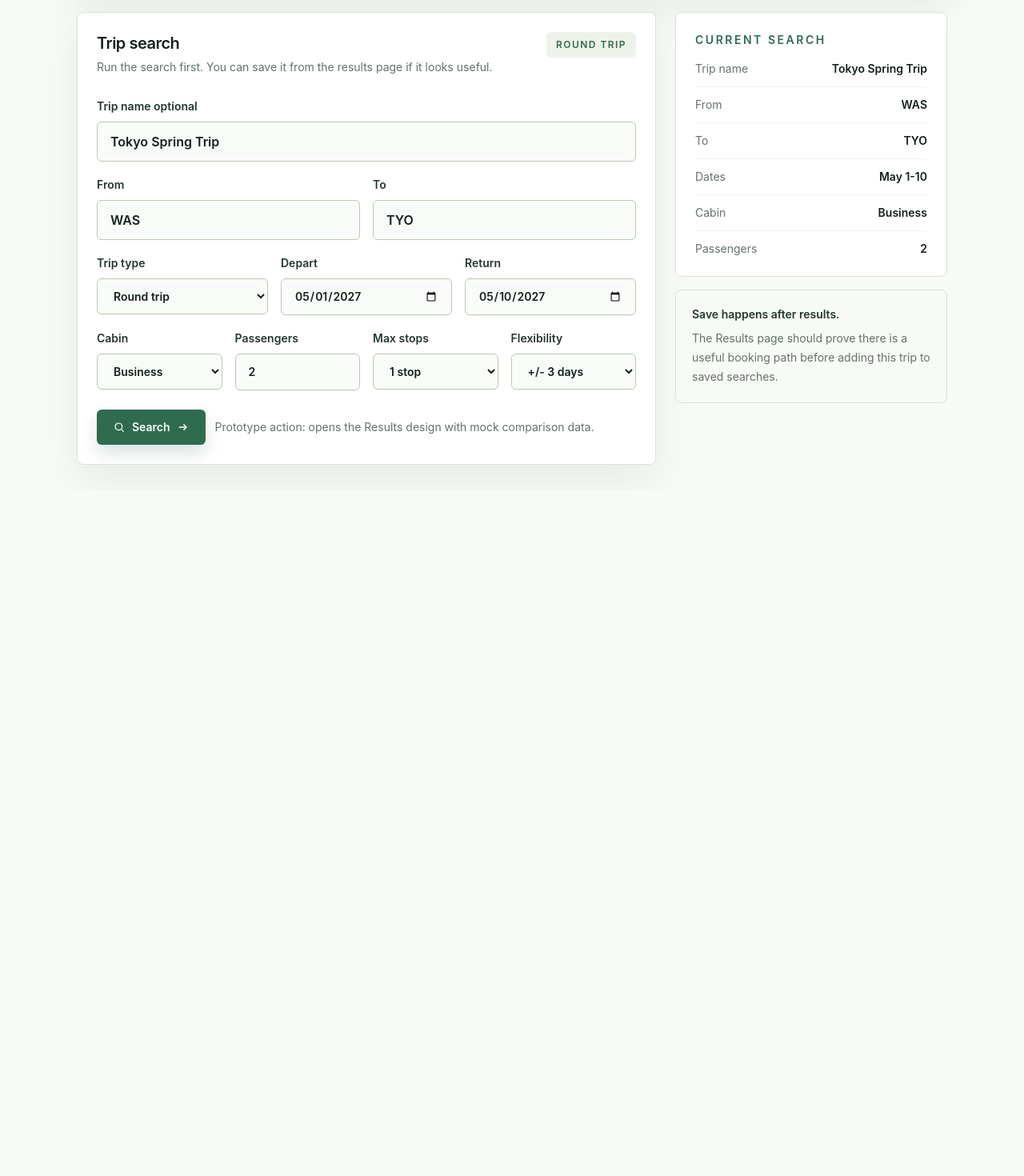
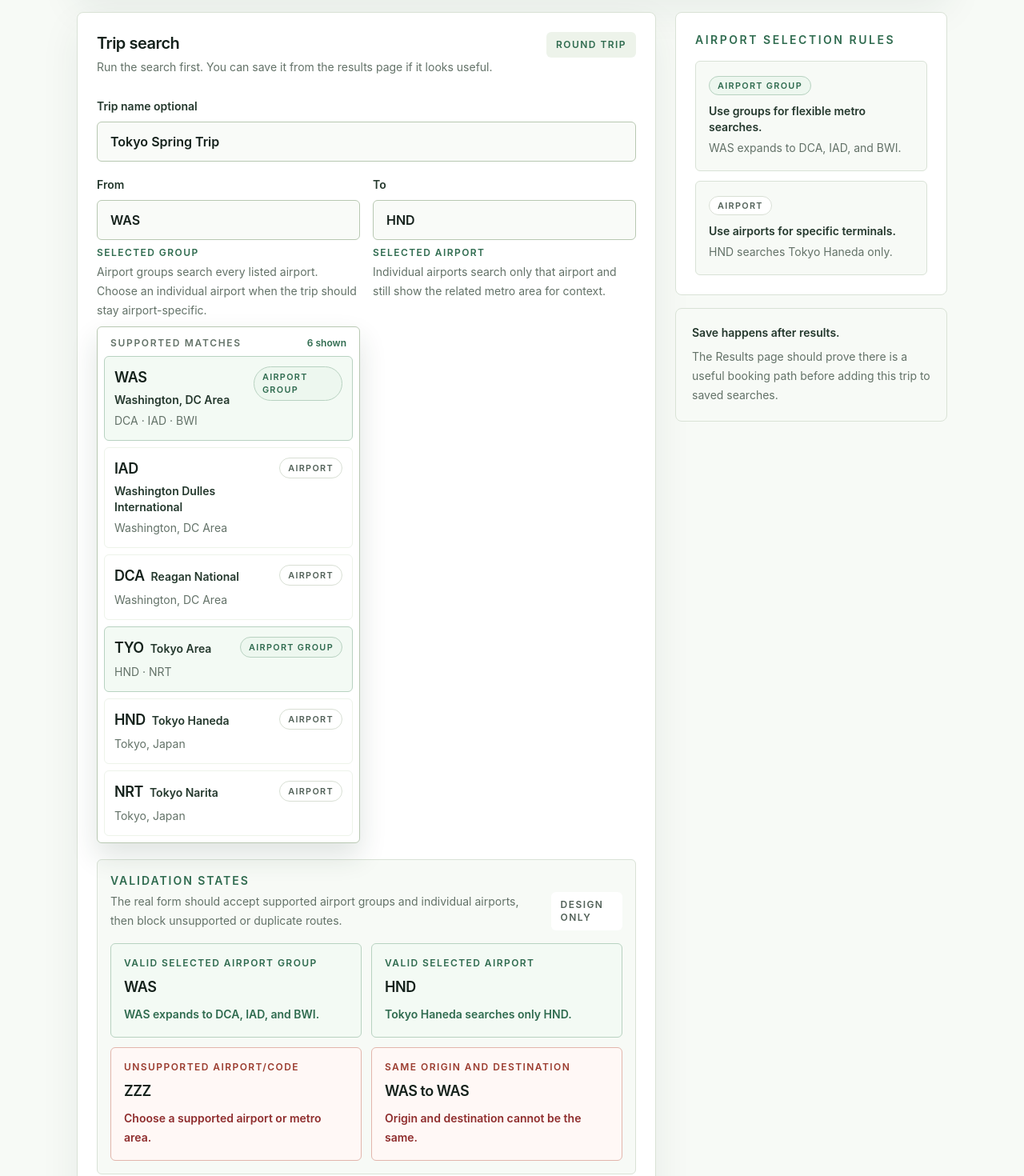
Before and after one commit to cgradbad89/WDNNSP, a Next.js app: page /design/search in a window 1280 px wide. Shown: the part 320-1790 px from the top of the page at 80% size. Before the commit the page ends 933 px from the top, so only its background shows below. Built offline with nearby package versions, Linux system fonts and the light colour scheme.

Commit message:
Design airport autocomplete for search

```diff
--- a/src/app/design/search/page.tsx
+++ b/src/app/design/search/page.tsx
@@ -3,6 +3,13 @@ import Link from "next/link";
 
 export const metadata: Metadata = {
   title: "Search Design Prototype | WDNNSP",
+};
+
+type AirportSuggestion = {
+  code: string;
+  name: string;
+  detail: string;
+  kind: "airport" | "group";
 };
 
 const walletReadiness = [
@@ -18,13 +25,83 @@ const walletReadiness = [
   },
 ];
 
-const searchDetails = [
-  { label: "Trip name", value: "Tokyo Spring Trip" },
-  { label: "From", value: "WAS" },
-  { label: "To", value: "TYO" },
-  { label: "Dates", value: "May 1-10" },
-  { label: "Cabin", value: "Business" },
-  { label: "Passengers", value: "2" },
+const airportSuggestions: AirportSuggestion[] = [
+  {
+    code: "WAS",
+    name: "Washington, DC Area",
+    detail: "DCA · IAD · BWI",
+    kind: "group",
+  },
+  {
+    code: "IAD",
+    name: "Washington Dulles International",
+    detail: "Washington, DC Area",
+    kind: "airport",
+  },
+  {
+    code: "DCA",
+    name: "Reagan National",
+    detail: "Washington, DC Area",
+    kind: "airport",
+  },
+  {
+    code: "TYO",
+    name: "Tokyo Area",
+    detail: "HND · NRT",
+    kind: "group",
+  },
+  {
+    code: "HND",
+    name: "Tokyo Haneda",
+    detail: "Tokyo, Japan",
+    kind: "airport",
+  },
+  {
+    code: "NRT",
+    name: "Tokyo Narita",
+    detail: "Tokyo, Japan",
+    kind: "airport",
+  },
+];
+
+const validationExamples = [
+  {
+    label: "Valid selected airport group",
+    route: "WAS",
+    message: "WAS expands to DCA, IAD, and BWI.",
+    tone: "success",
+  },
+  {
+    label: "Valid selected airport",
+    route: "HND",
+    message: "Tokyo Haneda searches only HND.",
+    tone: "success",
+  },
+  {
+    label: "Unsupported airport/code",
+    route: "ZZZ",
+    message: "Choose a supported airport or metro area.",
+    tone: "error",
+  },
+  {
+    label: "Same origin and destination",
+    route: "WAS to WAS",
+    message: "Origin and destination cannot be the same.",
+    tone: "error",
+  },
+];
+
+const savedSearchExamples = [
+  {
+    name: "Tokyo Spring Trip",
+    route: "WAS to TYO",
+    details: "Business · 2 passengers · +/- 3 days",
+  },
+  {
+    name: "London Summer",
+    route: "IAD to LON",
+    details: "Economy · 2 passengers · Nonstop preferred",
+  },
 ];
 
 function SearchIcon({ className }: { className?: string }) {
@@ -62,6 +139,164 @@ function ArrowIcon({ className }: { className?: string }) {
         strokeWidth="1.8"
       />
     </svg>
+  );
+}
+
+function FieldStatus({ children }: { children: string }) {
+  return (
+    <p className="mt-2 text-xs font-semibold uppercase tracking-[0.12em] text-[#2f6b4f]">
+      {children}
+    </p>
+  );
+}
+
+function SuggestionBadge({ kind }: { kind: AirportSuggestion["kind"] }) {
+  const badgeClassName =
+    kind === "group"
+      ? "border-[#b8d2c1] bg-[#edf7ef] text-[#2f6b4f]"
+      : "border-[#d8dfd4] bg-white text-[#526158]";
+
+  return (
+    <span
+      className={`rounded-full border px-2.5 py-1 text-[0.68rem] font-semibold uppercase tracking-[0.12em] ${badgeClassName}`}
+    >
+      {kind === "group" ? "Airport group" : "Airport"}
+    </span>
+  );
+}
+
+function AirportSuggestionRow({
+  suggestion,
+}: {
+  suggestion: AirportSuggestion;
+}) {
+  const rowClassName =
+    suggestion.kind === "group"
+      ? "border-[#b8d2c1] bg-[#f3faf4]"
+      : "border-[#edf3ea] bg-white";
+
+  return (
+    <li
+      aria-selected={suggestion.code === "WAS"}
+      className={`rounded-md border p-3 ${rowClassName}`}
+      role="option"
+    >
+      <div className="flex flex-col gap-3 sm:flex-row sm:items-start sm:justify-between">
+        <div className="min-w-0">
+          <div className="flex flex-wrap items-baseline gap-x-2 gap-y-1">
+            <span className="text-lg font-semibold tracking-tight text-[#14211b]">
+              {suggestion.code}
+            </span>
+            <span className="text-sm font-semibold text-[#24382d]">
+              {suggestion.name}
+            </span>
+          </div>
+          <p className="mt-1 text-sm leading-6 text-[#637268]">
+            {suggestion.detail}
+          </p>
+        </div>
+        <SuggestionBadge kind={suggestion.kind} />
+      </div>
+    </li>
+  );
+}
+
+function AirportSuggestionDropdown({ id }: { id: string }) {
+  return (
+    <div
+      id={id}
+      className="mt-2 rounded-md border border-[#b8c8b2] bg-white p-2 shadow-[0_16px_34px_rgba(31,63,45,0.14)]"
+      role="listbox"
+    >
+      <div className="flex items-center justify-between gap-3 px-2 pb-2 pt-1">
+        <p className="text-xs font-semibold uppercase tracking-[0.14em] text-[#637268]">
+          Supported matches
+        </p>
+        <p className="text-xs font-semibold text-[#2f6b4f]">6 shown</p>
+      </div>
+      <ul className="grid gap-2">
+        {airportSuggestions.map((suggestion) => (
+          <AirportSuggestionRow
+            key={`${suggestion.kind}-${suggestion.code}`}
+            suggestion={suggestion}
+          />
+        ))}
+      </ul>
+    </div>
+  );
+}
+
+function AirportAutocompleteField({
+  defaultValue,
+  helper,
+  id,
+  isActive = false,
+  label,
+  status,
+}: {
+  defaultValue: string;
+  helper: string;
+  id: string;
+  isActive?: boolean;
+  label: string;
+  status: string;
+}) {
+  const suggestionListId = `${id}-suggestions`;
+
+  return (
+    <label className="block">
+      <span className="text-sm font-semibold text-[#24382d]">{label}</span>
+      <input
+        aria-autocomplete="list"
+        aria-controls={isActive ? suggestionListId : undefined}
+        aria-expanded={isActive}
+        aria-haspopup="listbox"
+        className="mt-2 w-full rounded-md border border-[#b8c8b2] bg-[#f9fbf8] px-4 py-3 text-base font-semibold uppercase text-[#14211b] outline-none transition focus:border-[#2f6b4f] focus:bg-white focus:ring-4 focus:ring-[#2f6b4f]/10"
+        defaultValue={defaultValue}
+        id={id}
+        role="combobox"
+        type="text"
+      />
+      <FieldStatus>{status}</FieldStatus>
+      <p className="mt-1 text-sm leading-6 text-[#637268]">{helper}</p>
+      {isActive ? <AirportSuggestionDropdown id={suggestionListId} /> : null}
+    </label>
+  );
+}
+
+function ValidationExample({
+  example,
+}: {
+  example: (typeof validationExamples)[number];
+}) {
+  const isError = example.tone === "error";
+
+  return (
+    <article
+      className={`rounded-md border p-4 ${
+        isError
+          ? "border-[#e2b6ac] bg-[#fff8f6]"
+          : "border-[#b8d2c1] bg-[#f3faf4]"
+      }`}
+    >
+      <p
+        className={`text-xs font-semibold uppercase tracking-[0.12em] ${
+          isError ? "text-[#9b3c2f]" : "text-[#2f6b4f]"
+        }`}
+      >
+        {example.label}
+      </p>
+      <p className="mt-2 text-lg font-semibold tracking-tight text-[#14211b]">
+        {example.route}
+      </p>
+      <p
+        className={`mt-2 text-sm font-semibold leading-6 ${
+          isError ? "text-[#8f2d2d]" : "text-[#2f6b4f]"
+        }`}
+      >
+        {example.message}
+      </p>
+    </article>
   );
 }
 
@@ -130,25 +365,48 @@ export default function SearchDesignPage() {
           </label>
 
           <div className="mt-4 grid gap-4 sm:grid-cols-2">
-            <label className="block">
-              <span className="text-sm font-semibold text-[#24382d]">
-                From
+            <AirportAutocompleteField
+              defaultValue="WAS"
+              helper="Airport groups search every listed airport. Choose an individual airport when the trip should stay airport-specific."
+              id="design-origin-airport"
+              isActive
+              label="From"
+              status="Selected group"
+            />
+            <AirportAutocompleteField
+              defaultValue="HND"
+              helper="Individual airports search only that airport and still show the related metro area for context."
+              id="design-destination-airport"
+              label="To"
+              status="Selected airport"
+            />
+          </div>
+
+          <section
+            aria-label="Airport validation examples"
+            className="mt-5 rounded-md border border-[#d9e2d6] bg-[#f7faf6] p-4"
+          >
+            <div className="flex flex-col gap-2 sm:flex-row sm:items-end sm:justify-between">
+              <div>
+                <p className="text-sm font-semibold uppercase tracking-[0.14em] text-[#2f6b4f]">
+                  Validation states
+                </p>
+                <p className="mt-1 text-sm leading-6 text-[#637268]">
+                  The real form should accept supported airport groups and
+                  individual airports, then block unsupported or duplicate
+                  routes.
+                </p>
+              </div>
+              <span className="w-fit rounded-md bg-white px-3 py-2 text-xs font-semibold uppercase tracking-[0.12em] text-[#526158]">
+                Design only
               </span>
-              <input
-                className="mt-2 w-full rounded-md border border-[#b8c8b2] bg-[#f9fbf8] px-4 py-3 text-base font-semibold uppercase text-[#14211b] outline-none transition focus:border-[#2f6b4f] focus:bg-white focus:ring-4 focus:ring-[#2f6b4f]/10"
-                defaultValue="WAS"
-                type="text"
-              />
-            </label>
-            <label className="block">
-              <span className="text-sm font-semibold text-[#24382d]">To</span>
-              <input
-                className="mt-2 w-full rounded-md border border-[#b8c8b2] bg-[#f9fbf8] px-4 py-3 text-base font-semibold uppercase text-[#14211b] outline-none transition focus:border-[#2f6b4f] focus:bg-white focus:ring-4 focus:ring-[#2f6b4f]/10"
-                defaultValue="TYO"
-                type="text"
-              />
-            </label>
-          </div>
+            </div>
+            <div className="mt-4 grid gap-3 sm:grid-cols-2">
+              {validationExamples.map((example) => (
+                <ValidationExample example={example} key={example.label} />
+              ))}
+            </div>
+          </section>
 
           <div className="mt-4 grid gap-4 md:grid-cols-3">
             <label className="block">
@@ -260,20 +518,27 @@ export default function SearchDesignPage() {
         <aside className="space-y-4">
           <section className="rounded-lg border border-[#d9e2d6] bg-white p-5 md:p-6">
             <p className="text-sm font-semibold uppercase tracking-[0.18em] text-[#2f6b4f]">
-              Current search
+              Airport selection rules
             </p>
-            <div className="mt-4 grid gap-3">
-              {searchDetails.map((detail) => (
-                <div
-                  className="flex items-center justify-between gap-4 border-b border-[#edf3ea] pb-3 last:border-b-0 last:pb-0"
-                  key={detail.label}
-                >
-                  <span className="text-sm text-[#637268]">{detail.label}</span>
-                  <span className="text-sm font-semibold text-[#14211b]">
-                    {detail.value}
-                  </span>
-                </div>
-              ))}
+            <div className="mt-4 space-y-3">
+              <article className="rounded-md border border-[#d9e2d6] bg-[#f7faf6] p-4">
+                <SuggestionBadge kind="group" />
+                <p className="mt-3 text-sm font-semibold text-[#24382d]">
+                  Use groups for flexible metro searches.
+                </p>
+                <p className="mt-1 text-sm leading-6 text-[#637268]">
+                  WAS expands to DCA, IAD, and BWI.
+                </p>
+              </article>
+              <article className="rounded-md border border-[#d9e2d6] bg-[#f7faf6] p-4">
+                <SuggestionBadge kind="airport" />
+                <p className="mt-3 text-sm font-semibold text-[#24382d]">
+                  Use airports for specific terminals.
+                </p>
+                <p className="mt-1 text-sm leading-6 text-[#637268]">
+                  HND searches Tokyo Haneda only.
+                </p>
+              </article>
             </div>
           </section>
 
@@ -288,6 +553,41 @@ export default function SearchDesignPage() {
           </section>
         </aside>
       </section>
+
+      <section className="rounded-lg border border-[#d9e2d6] bg-white p-5 md:p-6">
+        <div className="flex flex-col gap-2 sm:flex-row sm:items-end sm:justify-between">
+          <div>
+            <p className="text-sm font-semibold uppercase tracking-[0.18em] text-[#2f6b4f]">
+              Saved searches
+            </p>
+            <h3 className="mt-2 text-2xl font-semibold tracking-tight text-[#14211b]">
+              Run a previous trip search
+            </h3>
+          </div>
+          <p className="text-sm text-[#637268]">
+            Saved searches stay below the new search form.
+          </p>
+        </div>
+
+        <div className="mt-5 grid gap-3 md:grid-cols-2">
+          {savedSearchExamples.map((search) => (
+            <article
+              className="rounded-md border border-[#d9e2d6] bg-[#f7faf6] p-4"
+              key={search.name}
+            >
+              <p className="text-sm font-semibold text-[#24382d]">
+                {search.name}
+              </p>
+              <p className="mt-2 text-lg font-semibold tracking-tight text-[#14211b]">
+                {search.route}
+              </p>
+              <p className="mt-2 text-sm leading-6 text-[#637268]">
+                {search.details}
+              </p>
+            </article>
+          ))}
+        </div>
+      </section>
     </div>
   );
 }
```
Also changed, not shown: 1 other file (tests, documents, lock files or other folders).
